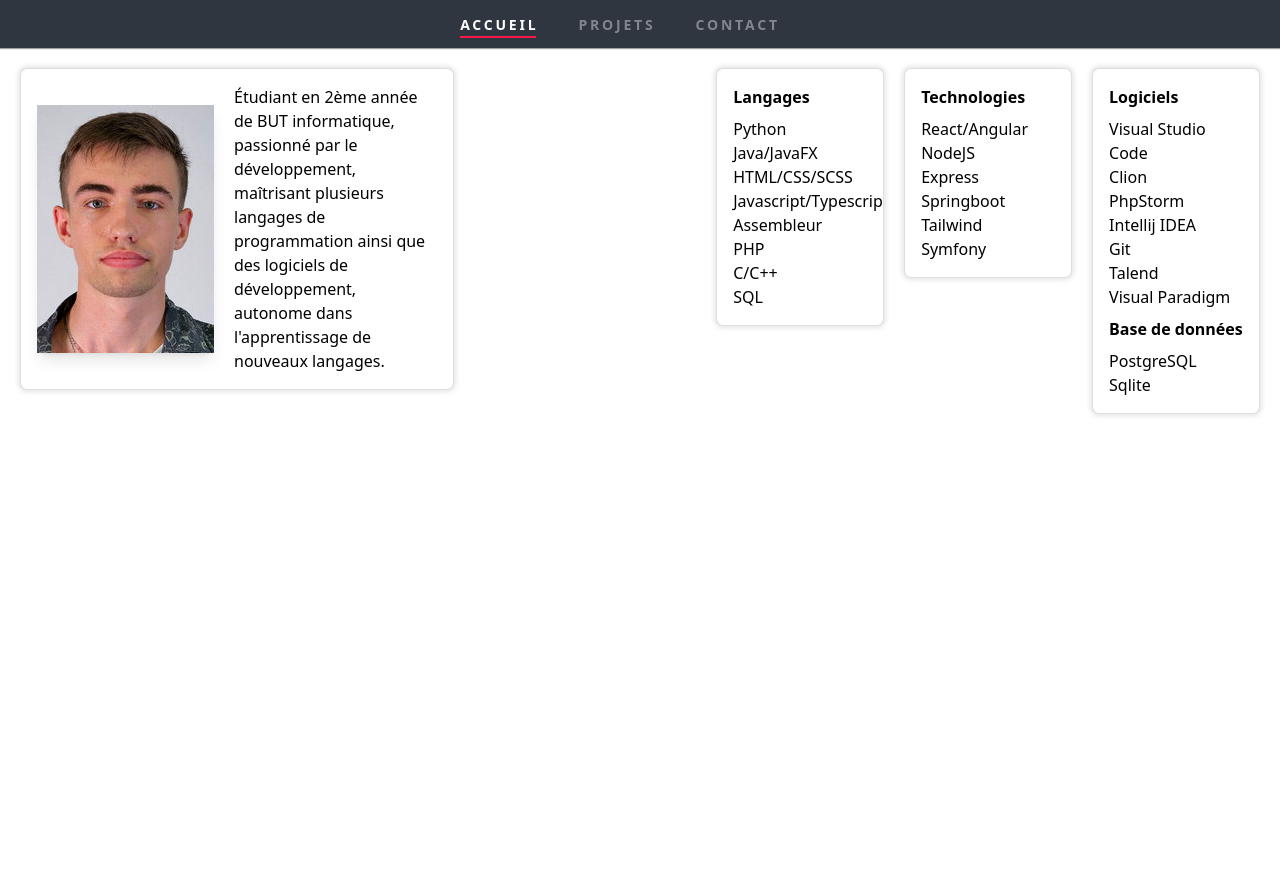
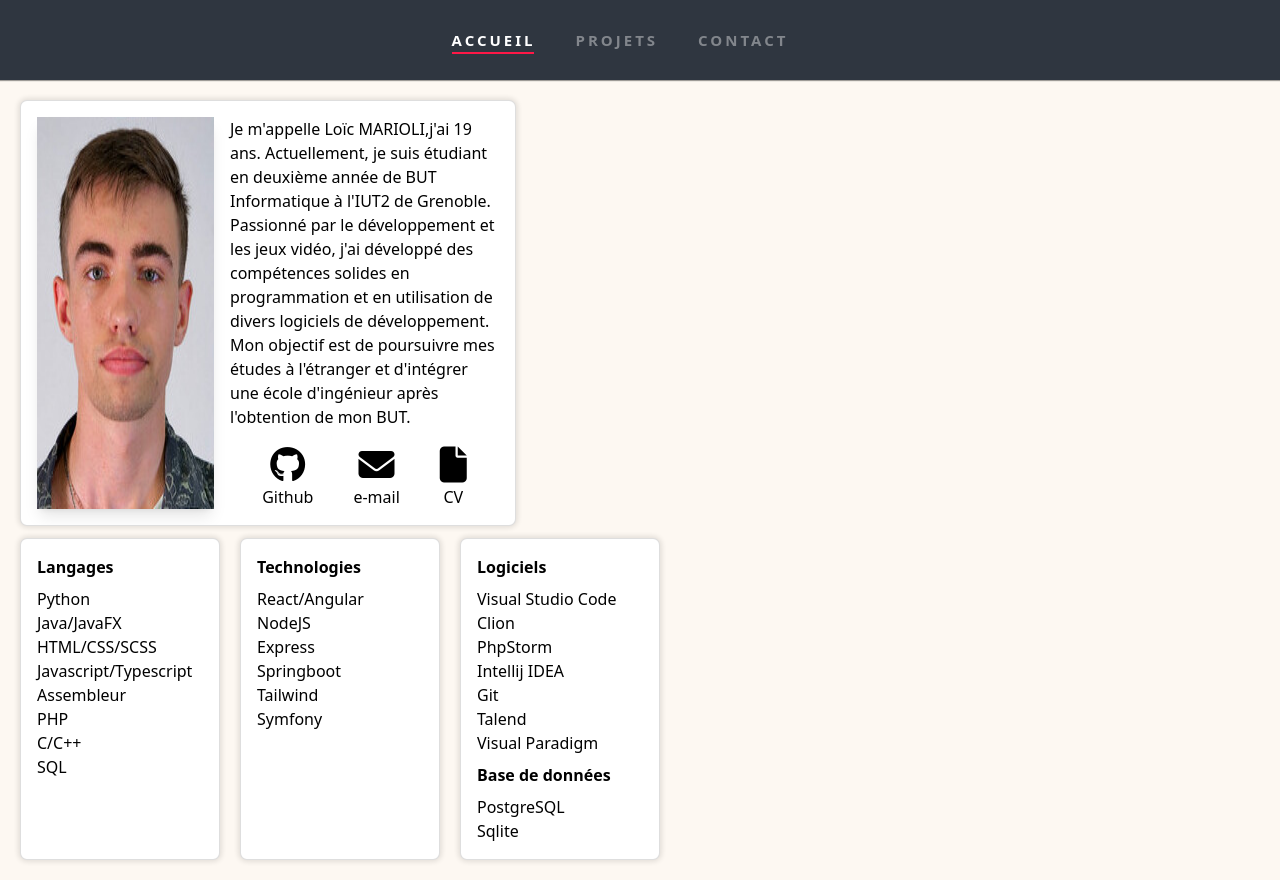
Before and after one commit to Happxx/portfolio, a website: page index.html in a window 1280 px wide. Before the commit the page ends 800 px from the top, so only its background shows below. Drawn offline with nearby package versions, Linux system fonts and the light colour scheme.

Commit message:
Page accueil card presentation

```diff
--- a/index.html
+++ b/index.html
@@ -4,6 +4,7 @@
   <meta charset="UTF-8">
   <title>Porfolio</title>
   <link rel="stylesheet" href="https://fonts.googleapis.com/css2?family=Material+Symbols+Outlined:opsz,wght,FILL,GRAD@24,400,0,0" />
+  <script src="https://kit.fontawesome.com/74eb33d62d.js" crossorigin="anonymous"></script>
   <link href="main.css" rel="stylesheet">
 </head>
 <body>
@@ -17,22 +18,39 @@
     </nav>
   </header>
   <main class="flex justify-between">
-    <div class="flex gap-5 items-center card max-w-[35%]">
-        <img src="/assets/profil.jpeg" alt="cover" class="shadow-lg">
-        <p class="text-left]">
-          Étudiant en 2ème année de BUT
-          informatique, passionné par le
-          développement, maîtrisant
-          plusieurs langages de
-          programmation ainsi que des
-          logiciels de développement,
-          autonome dans l'apprentissage
-          de nouveaux langages.</p>
+    <div class="flex flex-col gap-3">
+      <div class="flex flex-col gap-5 items-center card presentation">
+        <div class="flex gap-4">
+          <img src="assets/profil.jpeg" alt="cover" class="shadow-lg">
+          <div class="flex flex-col gap-4">
+            <p class="text-left">
+              Je m'appelle Loïc MARIOLI,j'ai 19 ans. Actuellement, je suis étudiant en deuxième année de BUT Informatique à l'IUT2 de Grenoble.
+               Passionné par le développement et les jeux vidéo, j'ai développé des compétences solides en programmation et en utilisation de divers logiciels de
+               développement.
+              Mon objectif est de poursuivre mes études à l'étranger et d'intégrer une école d'ingénieur après l'obtention de mon BUT.
+            </p>
+            <div class="flex items-center justify-center w-full gap-10">
+              <a class="flex flex-col items-center justify-center" href="https://github.com/Happxx" target="_blank">
+                <i class="fa-brands fa-github text-4xl"></i>
+                Github
+              </a>
+              <a class="flex flex-col  items-center justify-center" href="mailto:marioli.loic@gmail.com">
+                <i class="fa-solid fa-envelope text-4xl"></i>
+                e-mail
+              </a>
+              <a class="flex flex-col  items-center justify-center" href="assets/mon_cv.pdf" target="_blank">
+                <i class="fa-solid fa-file text-4xl"></i>
+                CV
+              </a>
+            </div>
+          </div>
 
-    </div>
 
-    <div class="flex gap-5">
-        <div class="card animate">
+        </div>
+
+      </div>
+      <div class="flex gap-5">
+        <div class="card animate skill">
           <div class="card-header">
             <h2>Langages</h2>
           </div>
@@ -50,9 +68,9 @@
           </div>
         </div>
 
-        <div class="card animate">
+        <div class="card animate skill">
           <div class="card-header">
-            <h2 class="">Technologies</h3>
+            <h2>Technologies</h3>
           </div>
           <div class="card-body">
             <ul>
@@ -66,7 +84,7 @@
           </div>
         </div>
 
-        <div class="card animate">
+        <div class="card animate skill">
           <div class="card-header">
             <h2>Logiciels</h2>
           </div>
@@ -89,6 +107,8 @@
         </div>
     </div>
 
+    </div>
+
 
 
   </main>
--- a/main.css
+++ b/main.css
@@ -2,6 +2,7 @@
 
 body{
   height: 100vh;
+  background-color: rgba(250, 235, 215, 0.300);
 }
 
 main{
@@ -15,7 +16,7 @@ header {
   box-shadow: 0 1px 1px rgba(0, 0, 0, 0.378);
   align-items: center;
   width: 100%;
-  height: 3em;
+  height: 5em;
 
   color: #fff;
 }
@@ -41,13 +42,17 @@ nav ul li.active {
   opacity: 1;
 }
 
+nav ul li.active a {
+  font-weight: bold;
+}
+
 
 nav ul li a {
   text-decoration: none;
   text-transform: uppercase;
   font-weight: 600;
   letter-spacing: .2em;
-  font-size: 14px;
+  font-size: 15px;
 }
 
 /* card */
@@ -59,23 +64,19 @@ nav ul li a {
   border-radius: 7px;
   overflow: hidden;
   width: 40%;
-  height: fit-content;
   padding: 1em;
   transition: all 0.3s cubic-bezier(.25,.8,.25,1);
 }
 
 
-.card.project{
-  width: fit-content;
+.card.animate:hover {
+  transform: translateY(-10px);
+  box-shadow: 0 10px 20px rgba(0,0,0,0.23), 0 6px 6px rgba(0,0,0,0.23);
 }
 
-
-
-/* .card.animate:hover {
-  transform: translateY(-10px);
-  box-shadow: 0 10px 20px rgba(0,0,0,0.23), 0 6px 6px rgba(0,0,0,0.23);
-} */
-
+.card.skill {
+  width: 200px;
+}
 
 .card-header {
   font-weight: bold;
@@ -171,5 +172,18 @@ nav ul li a {
 .projects-container{
   display: flex;
   flex-wrap: wrap;
+  gap: 1em;
+  padding: 1em;
+  align-items: center;
+  justify-content: center;
+}
+
+
+
+.card.project{
+  width: fit-content;
+  display: flex;
+  height: 330px;
+  flex-direction: column;
   justify-content: space-between;
 }
--- a/scripts/project.js
+++ b/scripts/project.js
@@ -26,7 +26,7 @@ document.addEventListener('DOMContentLoaded', function() {
                         </ul>
                     </div>
                     <hr class="solid">
-                    <div class="card-footer pt-4">
+                    <div class="card-footer pt-4 pb-4">
                         <button class="bg-white hover:bg-gray-100 openPopup text-gray-800 py-2 px-3 border border-gray-400 rounded-full shadow flex gap-1 items-center" data-index="${index}">
                             Voir le projet
                             <span class="material-symbols-outlined pt-1">
@@ -73,8 +73,10 @@ document.addEventListener('DOMContentLoaded', function() {
                     const index = this.getAttribute('data-index');
                     const project = projects[index];
                     popupContent.innerHTML = `<p>${project.detailDescription}</p>`;
-                    popup.classList.add('show');
                     popup.classList.remove('hide');
+                    setTimeout(function() {
+                        popup.classList.add('show');
+                    }, 100);
                     overlay.style.display = 'block';
                 });
             });
```
Also changed, not shown: output.css, 1 other file.
